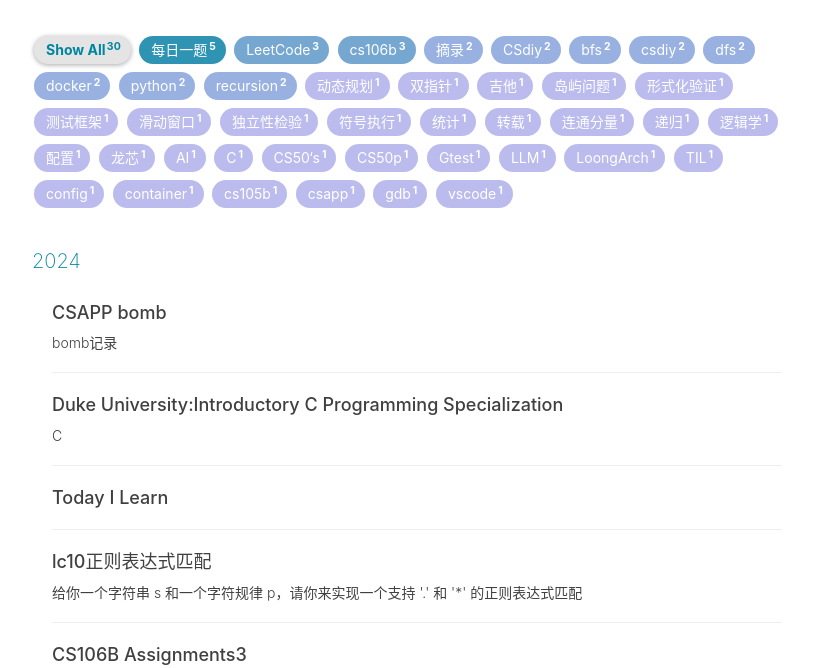
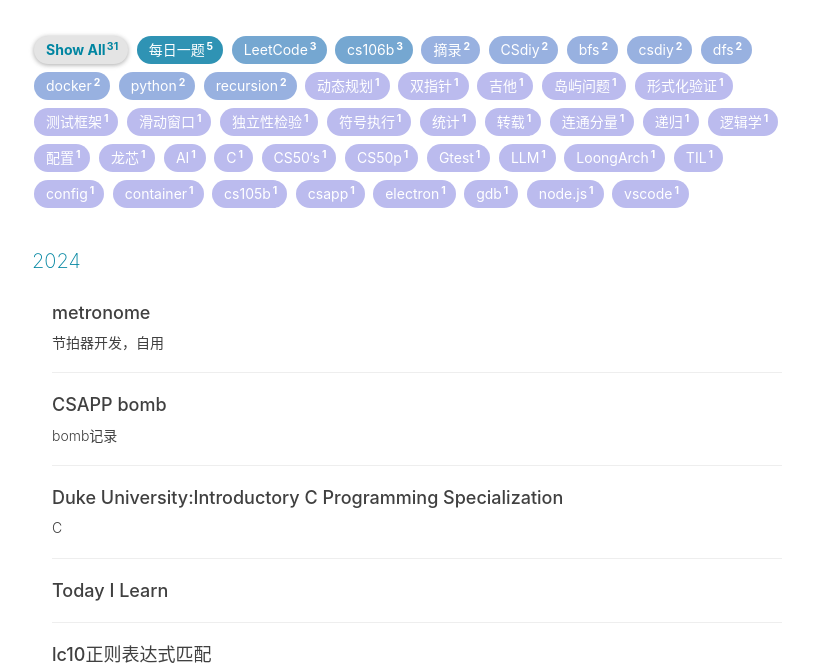
Before and after one commit to Lhrek/Lhrek.github.io, a Jekyll site: the page built from archive.html, in a window 1280 px wide and 900 px high, cut to the strip 232-900 px from the top of the window. Shown: the whole strip, without its empty margins (233-1046 px from the left). Built offline with Jekyll 4.4.1, drawn with Linux system fonts in a browser that asks for light colours; nearby versions of some CDN libraries; comment, search, counter and statistics services are not loaded.

Commit message:
mac commit

```diff
--- /dev/null
+++ b/_posts/2024-9-5-metronome.md
@@ -0,0 +1,22 @@
+---
+layout:     post
+title:      "metronome"
+subtitle:   "节拍器开发，自用"
+date:       2024-09-05 13:46:15
+author:     "GanZJ"
+header-img: "img/post-bg-HumanSystem.jpg"
+catalog: true
+tags:
+  - electron
+  - node.js
+---
+
+
+
+
+
+
+
+[Node.js 中文网 (nodejs.cn)](https://nodejs.cn/)
+
+[简介 | Electron (electronjs.org)](https://www.electronjs.org/zh/docs/latest/)
```
Also changed, not shown: _posts/2024-8-16-CSAPP.md (+2 -0 lines).
